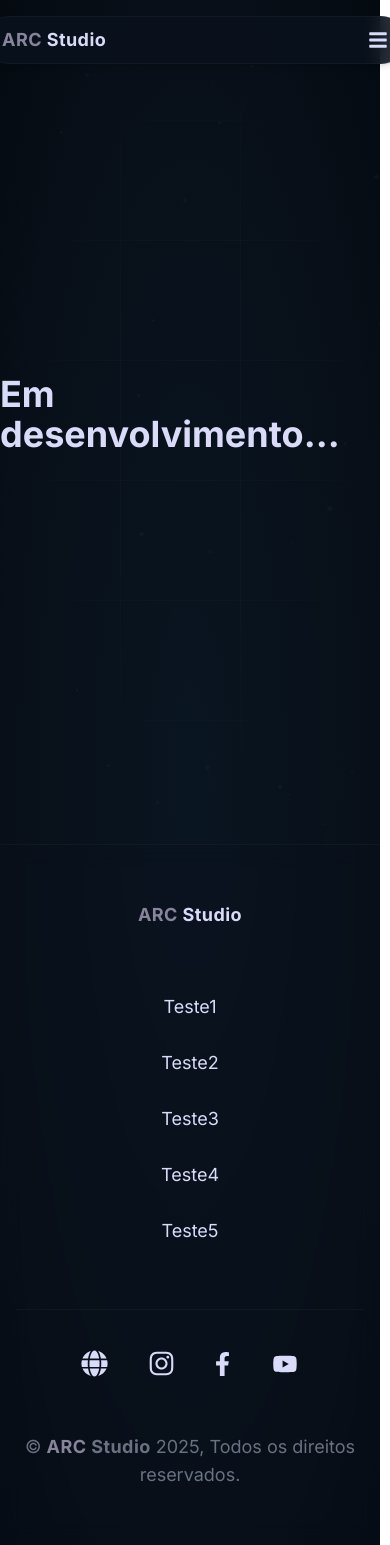
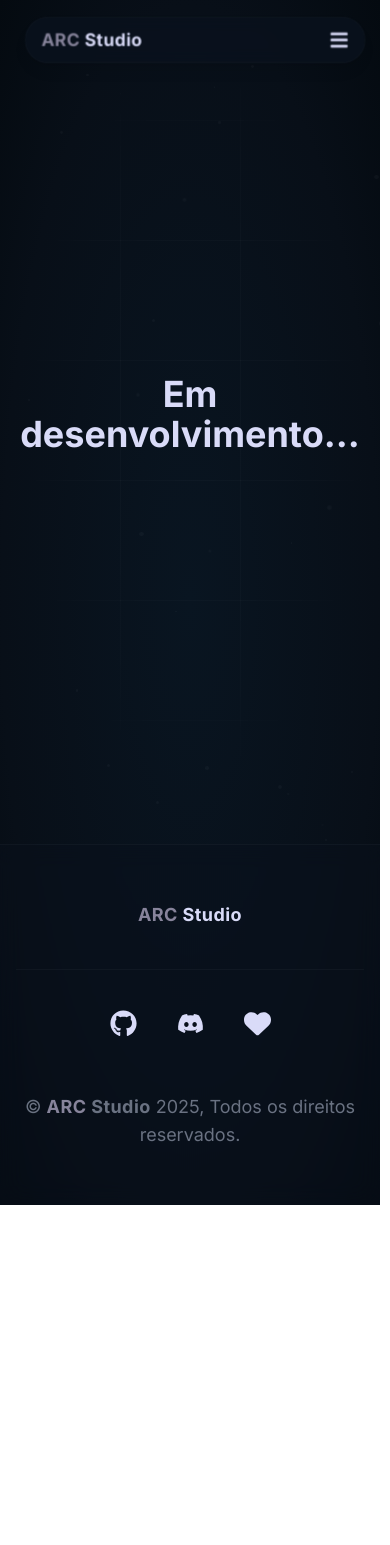
Before and after one commit to yeyTaken/arc-studio, a Next.js app in the folder apps/website/arc-studio/: page / in a window 390 px wide. After the commit the page ends 1205 px from the top, so only its background shows below. Built offline with nearby package versions, Linux system fonts and the light colour scheme.

Commit message:
feat: atualizar layout e estilos do footer e navbar; adicionar links do GitHub e Discord

```diff
--- a/apps/website/arc-studio/src/app/layout.tsx
+++ b/apps/website/arc-studio/src/app/layout.tsx
@@ -31,9 +31,11 @@ export default function RootLayout({
       >
         <Background />
         <Navbar />
-        <main>
+
+        <main className="px-4 sm:px-6 lg:px-8 max-w-7xl mx-auto w-full">
           {children}
         </main>
+
         <Footer />
       </body>
     </html>
--- a/apps/website/arc-studio/src/app/page.tsx
+++ b/apps/website/arc-studio/src/app/page.tsx
@@ -1,6 +1,6 @@
 export default function HomePage() {
   return (
-    <div  className="flex flex-col items-center justify-center min-h-screen">
+    <div className="flex items-center justify-center min-h-screen px-4 text-center">
       <h1 className="text-4xl font-bold mb-4">Em desenvolvimento...</h1>
     </div>
   );
--- a/apps/website/arc-studio/src/components/ui/footer/index.tsx
+++ b/apps/website/arc-studio/src/components/ui/footer/index.tsx
@@ -1,7 +1,9 @@
 import Link from "next/link";
-import { FaInstagram, FaFacebookF, FaYoutube, FaGlobe } from "react-icons/fa";
+import { FaGithub, FaDiscord } from "react-icons/fa";
 
 import ARCStudioTitle from "../title";
+import { siteConfig } from "@/config/site";
+import { FaHeart } from "react-icons/fa6";
 
 export default function Footer() {
   return (
@@ -12,66 +14,34 @@ export default function Footer() {
             <ARCStudioTitle />
           </Link>
 
-          <ul className="text-lg flex items-center justify-center flex-col gap-7 md:flex-row md:gap-12 transition-all duration-500 py-16 mb-10 border-b border-grid-line">
-            <li>
-              <a href="#" className="hover">
-                Teste1
-              </a>
-            </li>
-            <li>
-              <a href="#" className="hover">
-                Teste2
-              </a>
-            </li>
-            <li>
-              <a href="#" className="hover">
-                Teste3
-              </a>
-            </li>
-            <li>
-              <a href="#" className="hover">
-                Teste4
-              </a>
-            </li>
-            <li>
-              <a href="#" className="hover">
-                Teste5
-              </a>
-            </li>
-          </ul>
+          <div className="mt-10 mb-10 border-b border-grid-line">
+          </div>
 
           <div className="flex space-x-10 justify-center items-center mb-14">
             <a
-              href="#"
-              className="block transition-all duration-500 hover:text-indigo-600"
-              aria-label="Website"
+              href={siteConfig.links.github}
+              className="block transition-all duration-500 hover:text-blue-800"
+              aria-label="GitHub"
             >
-              <FaGlobe className="w-[1.688rem] h-[1.688rem]" />
+              <FaGithub className="w-[1.688rem] h-[1.688rem]" />
             </a>
 
             <a
-              href="#"
-              className="block transition-all duration-500 hover:text-indigo-600"
-              aria-label="Instagram"
+              href={siteConfig.links.discord}
+              className="block transition-all duration-500 hover:text-blue-800"
+              aria-label="Discord"
             >
-              <FaInstagram className="w-[1.688rem] h-[1.688rem]" />
+              <FaDiscord className="w-[1.688rem] h-[1.688rem]" />
             </a>
 
             <a
-              href="#"
-              className="block transition-all duration-500 hover:text-indigo-600"
-              aria-label="Facebook"
+              href={siteConfig.links.sponsor}
+              className="block transition-all duration-500 hover:text-red-800"
+              aria-label="Donate"
             >
-              <FaFacebookF className="w-[0.938rem] h-[1.625rem]" />
+              <FaHeart className="w-[1.688rem] h-[1.688rem]" />
             </a>
 
-            <a
-              href="#"
-              className="block transition-all duration-500 hover:text-indigo-600"
-              aria-label="YouTube"
-            >
-              <FaYoutube className="w-[1.875rem] h-[1.375rem]" />
-            </a>
           </div>
 
           <span className="text-lg text-gray-500 text-center block">
--- a/apps/website/arc-studio/src/components/ui/navbar/index.tsx
+++ b/apps/website/arc-studio/src/components/ui/navbar/index.tsx
@@ -93,10 +93,10 @@ export default function Navbar() {
   return (
     <>
       <header
-        className={`select-none fixed top-4 left-1/2 -translate-x-1/2 flex justify-between items-center backdrop-blur-sm z-50 border border-grid-line shadow-md transition-[width,height,padding,background-color] ease-in-out duration-500 ${
+        className={`select-none fixed top-4 left-1/2 -translate-x-1/2 flex justify-between items-center backdrop-blur-sm z-50 border border-grid-line shadow-lg transition-[width,height,padding,background-color,border-radius,transform] duration-500 ease-in-out ${
           isCompact
-            ? "w-[420px] h-12 px-4 rounded-full bg-[#0a121de0]"
-            : "w-[95%] px-8 py-3 rounded-2xl bg-[#0a121d61]"
+            ? "max-w-[420px] w-[90%] h-12 px-4 mx-auto rounded-full bg-[#0a121de0] scale-[0.97]"
+            : "w-[95%] px-8 py-3 rounded-2xl bg-[#0a121d61] scale-100"
         }`}
       >
         {/* Lado esquerdo: Título + itens "left" */}
```
